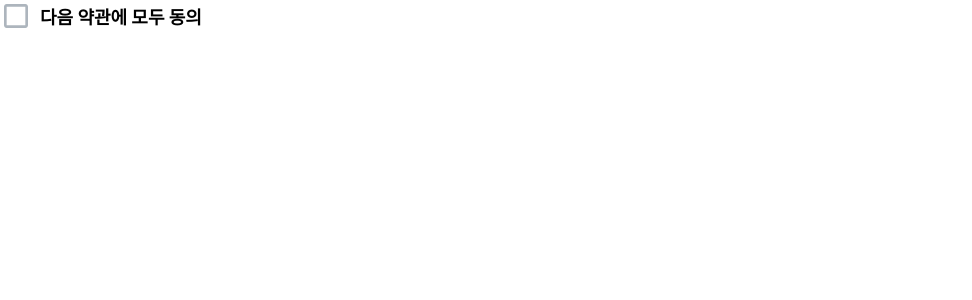
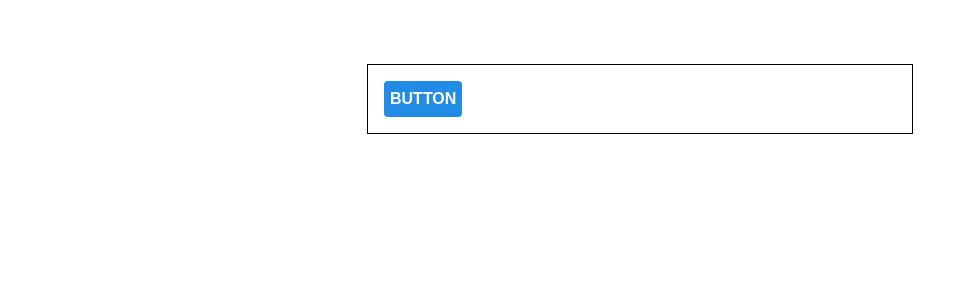
Before and after one commit to haileychoi15/react-tutorial, a React (Create React App) app: page / in a window 1280 px wide. Shown: the top 300 px of the page, without its empty margins (0-972 px from the left). Built offline with nearby package versions, Linux system fonts and the light colour scheme.

Commit message:
styled-component tagged tempplate literals

```diff
--- a/src/StyleApp.js
+++ b/src/SassApp.js
@@ -1,8 +1,8 @@
 import React from 'react';
-import './StyleApp.scss';
+import './SassApp.scss';
 import Button from "./scss/Button";
 
-function StyleApp() {
+function App() {
   return (
         <div className="App">
         <div className="buttons">
@@ -37,4 +37,4 @@ function StyleApp() {
   );
 }
 
-export default StyleApp;
+export default App;
--- /dev/null
+++ b/src/ScApp.js
@@ -0,0 +1,33 @@
+import React from "react";
+import styled, { css } from 'styled-components';
+import Button from './styled-components/Button';
+
+const AppBlock = styled.div`
+  width: 512px;
+  margin: 4rem auto 0;
+  border: 1px solid #000;
+  padding: 1rem;
+`;
+
+/*const Circle = styled.div`
+    width: 5em;
+    height: 5rem;
+    background: ${props => props.color};
+    border-radius: 50%;
+    ${props => props.huge
+        && css`
+        width: 10rem;
+        height: 10rem;
+        `
+    }
+`;*/
+
+function App() {
+    return (
+        <AppBlock>
+            <Button>BUTTON</Button>
+        </AppBlock>
+    );
+}
+
+export default App;
--- a/src/UserApp.js
+++ b/src/UserApp.js
@@ -70,7 +70,7 @@ function reducer(state, action) {
 // UserDispatch 라는 이름으로 내보내줍니다.
 export const UserDispatch = createContext(null);
 
-function UserApp() {
+function App() {
   const [state, dispatch] = useReducer(reducer, initialState);
   const { users } = state;
 
@@ -85,4 +85,4 @@ function UserApp() {
   );
 }
 
-export default UserApp;
+export default App;
--- /dev/null
+++ b/src/styled-components/Button.js
@@ -0,0 +1,44 @@
+import React from 'react';
+import styled from 'styled-components';
+
+const StyledButton = styled.button`
+  /* 공통스타일 */
+  display: inline-flex;
+  align-items: center;
+  outline: none;
+  border: none;
+  border-radius: 4px;
+  color: #fff;
+  font-weight: bold;
+  cursor: pointer;
+  padding: {
+    left: 1rem;
+    right: 1rem;
+  };
+
+  /* 크기 */
+  height: 2.25rem;
+  font-size: 1rem;
+
+  /* 색상 */
+  background: #228be6;
+  &:hover {
+    background: #339af0;
+  }
+  &:active {
+    background: #1c7ed6;
+  }
+
+  /* 기타 */
+  & + & {
+    margin-left: 1rem;
+  }
+`;
+
+function Button({ children, ...rest }) {
+  return (
+      <StyledButton {...rest}>{children}</StyledButton>
+  );
+}
+
+export default Button;
```
Also changed, not shown: src/index.js (+5 -4 lines), src/CmApp.js (renamed from src/CheckboxApp.js), src/SassApp.scss (renamed from src/StyleApp.scss).
